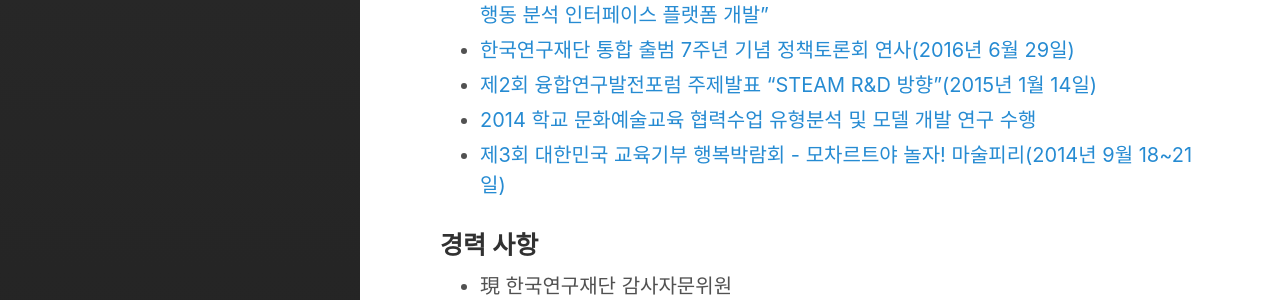
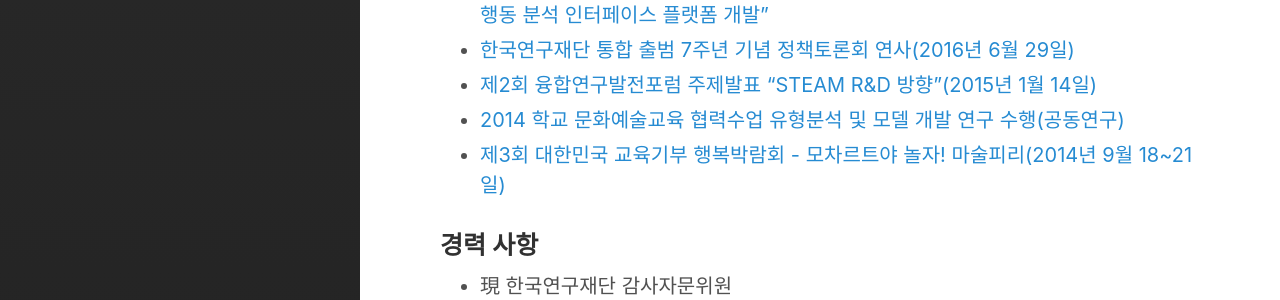
Before and after one commit to Rugger12/hyungsook, a Jekyll site: the page built from _posts/2021-01-07-about-me.md, in a window 1280 px wide. Shown: the part 1529-1829 px from the top of the page. Built offline with Jekyll 4.4.1, drawn with Linux system fonts in a browser that asks for light colours.

Commit message:
Update 2021-01-07-about-me.md

```diff
--- a/_posts/2021-01-07-about-me.md
+++ b/_posts/2021-01-07-about-me.md
@@ -28,7 +28,7 @@ excerpt_separator:  <!--more-->
 *  <a href="http://m.blog.daum.net/htiger31/18370518" target="_blank">2016년도 과학기술·인문사회융합연구사업 선정(총괄책임), "표준움직임코드기반 감성행동 분석 인터페이스 플랫폼 개발"</a>
 *  <a href="https://webzine.nrf.re.kr/newsletter_1607/?chapter=3" target="_blank"> 한국연구재단 통합 출범 7주년 기념 정책토론회 연사(2016년 6월 29일)</a>
 *  <a href="https://crpc.kist.re.kr/user/nd57882.do?View&menuId=nd57882&boardNo=00000106&boardInfoNo=0008&dmlType=&page=3&pageLS=20&pageSC=SORT_ORDER&pageSO=DESC&pageST=TOTAL&pageSV=&dmlType=" target="_blank"> 제2회 융합연구발전포럼 주제발표 "STEAM R&D 방향"(2015년 1월 14일)</a>
-*  <a href="https://webview.arte.or.kr:8080/SynapDocViewServer/viewer/doc.html?key=00000000756389080176dccff8bd54db&convType=img&convLocale=ko_KR&contextPath=/SynapDocViewServer" target="_blank"> 2014 학교 문화예술교육 협력수업 유형분석 및 모델 개발 연구 수행</a>
+*  <a href="https://webview.arte.or.kr:8080/SynapDocViewServer/viewer/doc.html?key=00000000756389080176dccff8bd54db&convType=img&convLocale=ko_KR&contextPath=/SynapDocViewServer" target="_blank"> 2014 학교 문화예술교육 협력수업 유형분석 및 모델 개발 연구 수행(공동연구)</a>
 *  <a href="https://m.blog.naver.com/erke2000/220125718627" target="_blank"> 제3회 대한민국 교육기부 행복박람회 - 모차르트야 놀자! 마술피리(2014년 9월 18~21일)</a>
 
 ### 경력 사항
```
